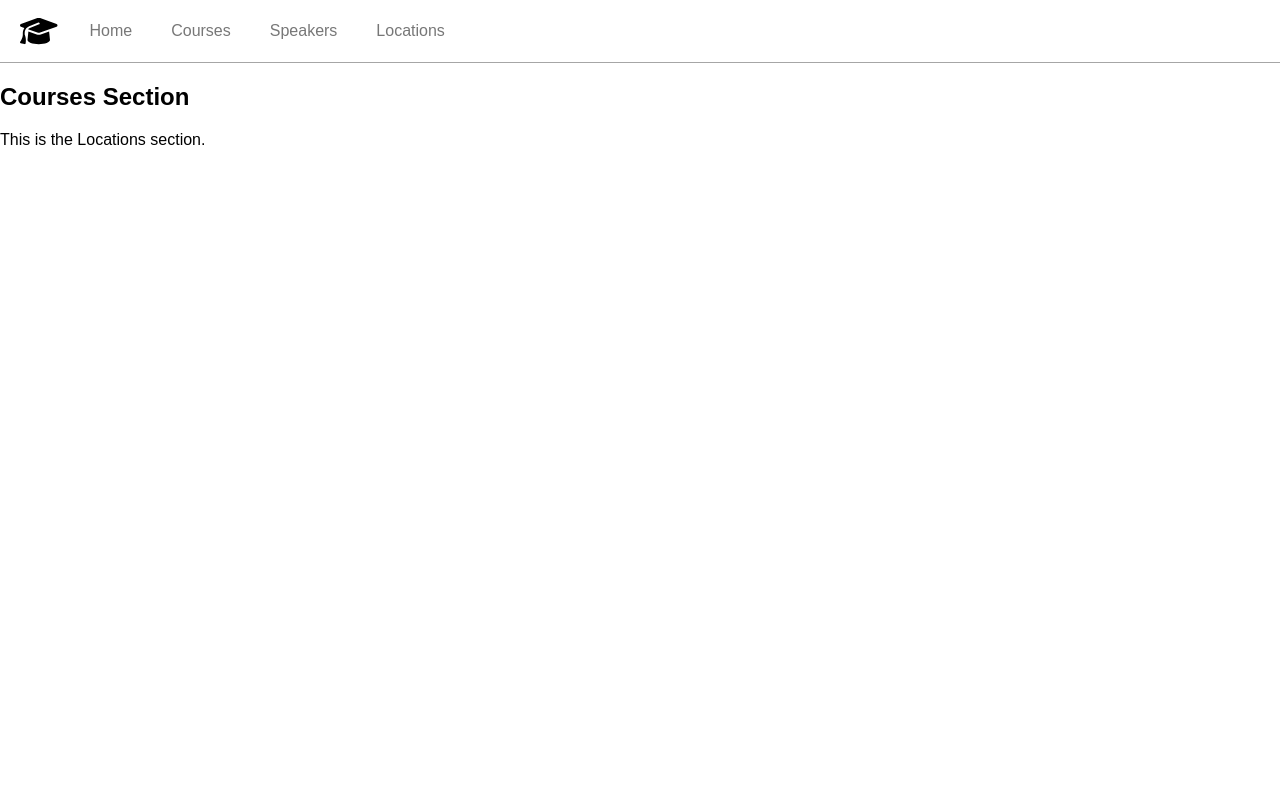
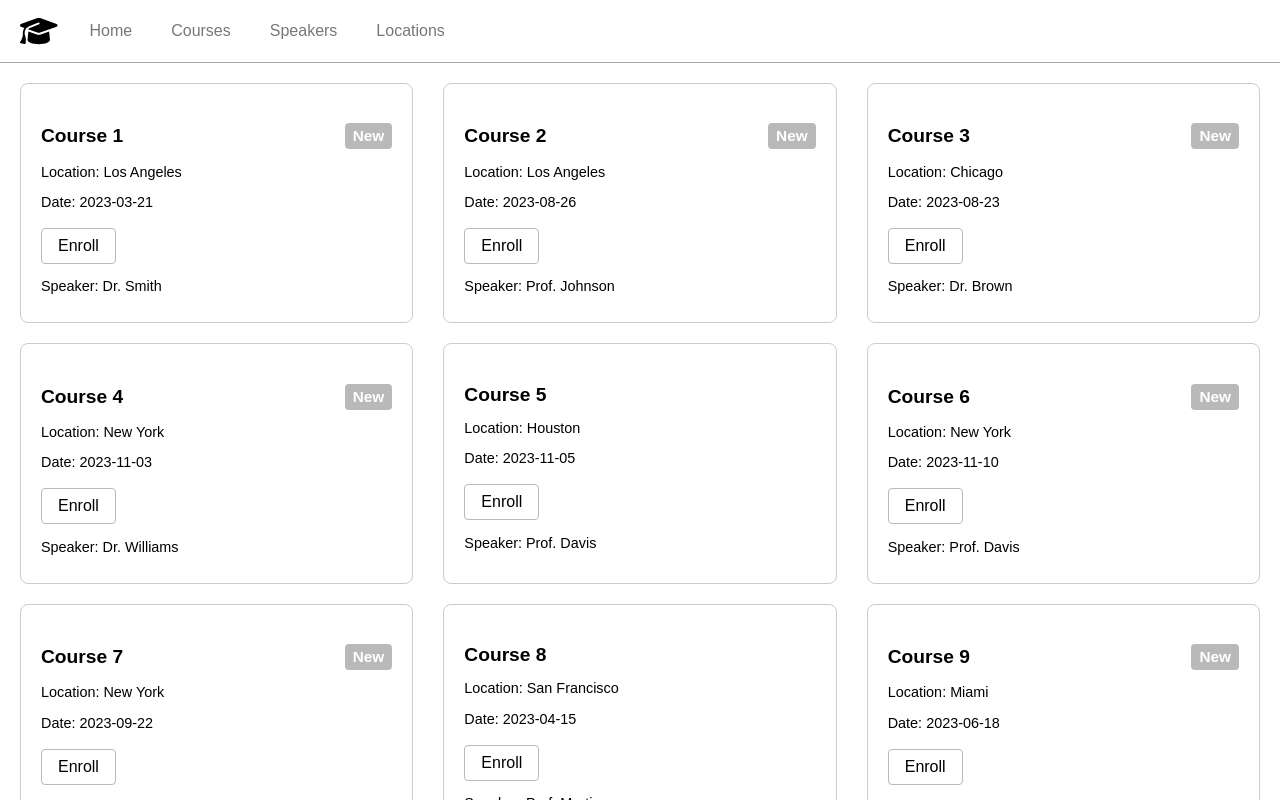
Before and after one commit to tommys0/courses-web-react0, a React (Vite) app in the folder react/: page / in a window 1280 px wide. Both pictures are taken after a click on the button "Courses". Shown: the top 800 px of the page. Built offline with nearby package versions, Linux system fonts and the light colour scheme.

Commit message:
Added course cards

```diff
--- /dev/null
+++ b/react/src/components/cardComponents.jsx
@@ -0,0 +1,70 @@
+import React from 'react';
+
+const CourseCard = ({ course }) => {
+    return (
+        <div className="course-card">
+            <h3 className="course-name">
+                {course.name}
+                {course.isNew && <span className="new-status">New</span>}
+            </h3>
+            <p className="course-location">Location: {course.location}</p>
+            <p className="course-date">Date: {course.date}</p>
+            <button className="enroll-btn">Enroll</button>
+            <p className="speaker-name">Speaker: {course.speaker}</p>
+        </div>
+    );
+};
+
+const SpeakerCard = ({ speaker, courses }) => {
+    return (
+        <div className="card">
+            <h3>{speaker}</h3>
+            <p>Courses: {courses.join(', ')}</p>
+        </div>
+    );
+};
+
+const LocationCard = ({ location, courses }) => {
+    return (
+        <div className="card">
+            <h3>{location}</h3>
+            <p>Courses: {courses.join(', ')}</p>
+        </div>
+    );
+};
+
+function renderCourseCards(data) {
+    return data.map((course, index) => (
+        <CourseCard key={index} course={course} />
+    ));
+}
+
+function renderSpeakerCards(data) {
+    const speakerMap = {};
+    data.forEach((course) => {
+        if (!speakerMap[course.speaker]) {
+            speakerMap[course.speaker] = [];
+        }
+        speakerMap[course.speaker].push(course.name);
+    });
+
+    return Object.keys(speakerMap).map((speaker, index) => (
+        <SpeakerCard key={index} speaker={speaker} courses={speakerMap[speaker]} />
+    ));
+}
+
+function renderLocationCards(data) {
+    const locationMap = {};
+    data.forEach((course) => {
+        if (!locationMap[course.location]) {
+            locationMap[course.location] = [];
+        }
+        locationMap[course.location].push(course.name);
+    });
+
+    return Object.keys(locationMap).map((location, index) => (
+        <LocationCard key={index} location={location} courses={locationMap[location]} />
+    ));
+}
+
+export { renderCourseCards, renderSpeakerCards, renderLocationCards };
--- /dev/null
+++ b/react/src/components/data/myData.jsx
@@ -0,0 +1,144 @@
+const data = [
+    {
+        "name": "Course 1",
+        "speaker": "Dr. Smith",
+        "location": "Los Angeles",
+        "date": "2023-03-21",
+        "isNew": true
+    },
+    {
+        "name": "Course 2",
+        "speaker": "Prof. Johnson",
+        "location": "Los Angeles",
+        "date": "2023-08-26",
+        "isNew": true
+    },
+    {
+        "name": "Course 3",
+        "speaker": "Dr. Brown",
+        "location": "Chicago",
+        "date": "2023-08-23",
+        "isNew": true
+    },
+    {
+        "name": "Course 4",
+        "speaker": "Dr. Williams",
+        "location": "New York",
+        "date": "2023-11-03",
+        "isNew": true
+    },
+    {
+        "name": "Course 5",
+        "speaker": "Prof. Davis",
+        "location": "Houston",
+        "date": "2023-11-05",
+        "isNew": false
+    },
+    {
+        "name": "Course 6",
+        "speaker": "Prof. Davis",
+        "location": "New York",
+        "date": "2023-11-10",
+        "isNew": true
+    },
+    {
+        "name": "Course 7",
+        "speaker": "Dr. Williams",
+        "location": "New York",
+        "date": "2023-09-22",
+        "isNew": true
+    },
+    {
+        "name": "Course 8",
+        "speaker": "Prof. Martinez",
+        "location": "San Francisco",
+        "date": "2023-04-15",
+        "isNew": false
+    },
+    {
+        "name": "Course 9",
+        "speaker": "Dr. Thompson",
+        "location": "Miami",
+        "date": "2023-06-18",
+        "isNew": true
+    },
+    {
+        "name": "Course 10",
+        "speaker": "Prof. Lee",
+        "location": "Seattle",
+        "date": "2023-07-09",
+        "isNew": true
+    },
+    {
+        "name": "Course 11",
+        "speaker": "Dr. Garcia",
+        "location": "Dallas",
+        "date": "2023-09-30",
+        "isNew": false
+    },
+    {
+        "name": "Course 12",
+        "speaker": "Prof. Rodriguez",
+        "location": "Boston",
+        "date": "2023-10-12",
+        "isNew": true
+    },
+    {
+        "name": "Course 13",
+        "speaker": "Dr. Nguyen",
+        "location": "Atlanta",
+        "date": "2023-11-18",
+        "isNew": true
+    },
+    {
+        "name": "Course 14",
+        "speaker": "Prof. Wilson",
+        "location": "Las Vegas",
+        "date": "2023-12-05",
+        "isNew": false
+    },
+    {
+        "name": "Course 15",
+        "speaker": "Dr. Martinez",
+        "location": "Phoenix",
+        "date": "2023-05-30",
+        "isNew": true
+    },
+    {
+        "name": "Course 16",
+        "speaker": "Prof. Taylor",
+        "location": "Denver",
+        "date": "2023-08-08",
+        "isNew": true
+    },
+    {
+        "name": "Course 17",
+        "speaker": "Dr. Harris",
+        "location": "Philadelphia",
+        "date": "2023-09-12",
+        "isNew": false
+    },
+    {
+        "name": "Course 18",
+        "speaker": "Prof. Lewis",
+        "location": "Orlando",
+        "date": "2023-10-25",
+        "isNew": true
+    },
+    {
+        "name": "Course 19",
+        "speaker": "Dr. Clark",
+        "location": "Portland",
+        "date": "2023-11-28",
+        "isNew": true
+    },
+    {
+        "name": "Course 20",
+        "speaker": "Prof. Allen",
+        "location": "Austin",
+        "date": "2023-12-15",
+        "isNew": false
+    },
+];
+
+export default data;
--- a/react/src/components/navButtons.jsx
+++ b/react/src/components/navButtons.jsx
@@ -1,10 +1,12 @@
 import React from 'react';
 import Button0 from './Button0';
 
-function NavButtons({ handleNavClick }) {
+function NavButtons({ handleNavClick, activeSection }) {
     return (
         <div className="nav-buttons">
-            <Button0 label="Home" handleClick={() => handleNavClick('home')} />
+            {activeSection !== 'home' && (
+                <Button0 label="Home" handleClick={() => handleNavClick('home')} />
+            )}
             <Button0 label="Courses" handleClick={() => handleNavClick('courses')} />
             <Button0 label="Speakers" handleClick={() => handleNavClick('speakers')} />
             <Button0 label="Locations" handleClick={() => handleNavClick('locations')} />
--- a/react/src/components/sections/courseSection.jsx
+++ b/react/src/components/sections/courseSection.jsx
@@ -1,12 +1,16 @@
 import React from 'react';
+import { renderCourseCards } from '../cardComponents.jsx';
+import data from '../data/myData';
+import '../../index.css'
 
-const courseSection = () => {
+const CourseSection = () => {
     return (
-        <div>
-            <h2>Courses Section</h2>
-            <p>This is the Locations section.</p>
-        </div>
+        <>
+            <div className={'courseCard'}>
+                {renderCourseCards(data)}
+            </div>
+        </>
     );
 };
 
-export default courseSection;
+export default CourseSection;
--- a/react/src/components/sections/locationSection.jsx
+++ b/react/src/components/sections/locationSection.jsx
@@ -4,7 +4,7 @@ const locationSection = () => {
     return (
         <div>
             <h2>Locations Section</h2>
-            <p>This is the Locations section.</p>
+            <p>This is the location section.</p>
         </div>
     );
 };
--- a/react/src/components/sections/mainSection.jsx
+++ b/react/src/components/sections/mainSection.jsx
@@ -4,7 +4,7 @@ const MainSection = () => {
     return (
         <div>
             <h2>Main Section</h2>
-            <p>This is the Locations section.</p>
+            <p>This is the main section.</p>
         </div>
     );
 };
--- a/react/src/components/sections/speakerSection.jsx
+++ b/react/src/components/sections/speakerSection.jsx
@@ -4,7 +4,7 @@ const speakerSection = () => {
     return (
         <div>
             <h2>Speakers Section</h2>
-            <p>This is the Locations section.</p>
+            <p>This is the speaker section.</p>
         </div>
     );
 };
--- a/react/src/index.css
+++ b/react/src/index.css
@@ -51,3 +51,56 @@ body {
   text-align: center;
   margin-top: 30%;
 }
+
+.courseCard {
+  margin-top: 20px;
+  display: flex;
+  flex-wrap: wrap;
+  justify-content: space-between;
+  gap: 20px;
+  margin-left: 20px;
+  margin-right: 20px;
+}
+
+.course-card {
+  background-color: #fff;
+  border: 1px solid #ccc;
+  border-radius: 8px;
+  padding: 20px;
+  width: calc(33.33% - 20px);
+  box-sizing: border-box;
+}
+
+.course-name {
+  margin-bottom: 10px;
+  font-size: 1.2em;
+  display: flex;
+  justify-content: space-between;
+  align-items: center;
+}
+
+.new-status {
+  background-color: #b9b9b9;
+  color: #fff;
+  padding: 4px 8px;
+  border-radius: 4px;
+  font-size: 0.8em;
+}
+
+.enroll-btn {
+  background-color: #FFFFFF;
+  color: #000000;
+  border: 1px solid #b9b9b9;
+  border-radius: 4px;
+  padding: 8px 16px;
+  font-size: 1em;
+  cursor: pointer;
+  margin-top: 10px;
+}
+
+.course-location,
+.course-date,
+.speaker-name {
+  margin-bottom: 8px;
+  font-size: 0.9em;
+}
```
